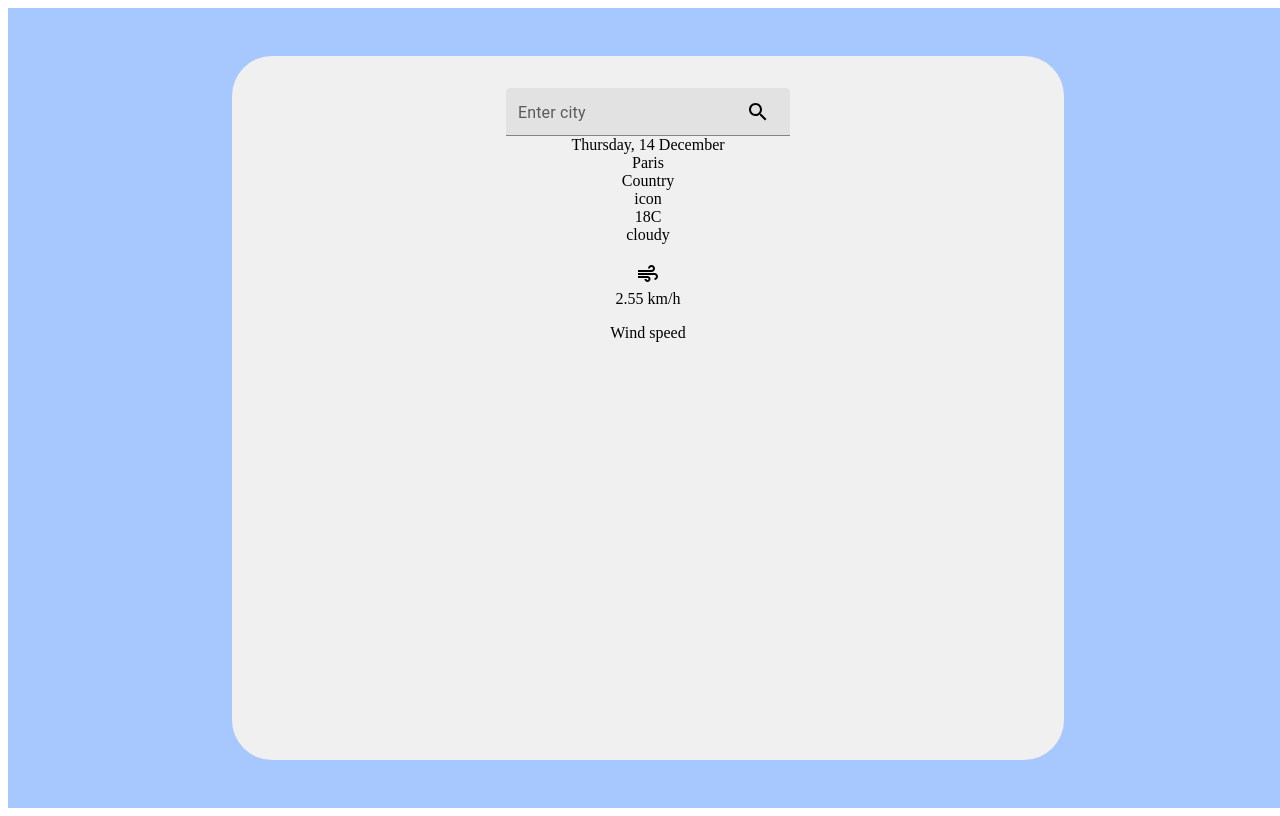
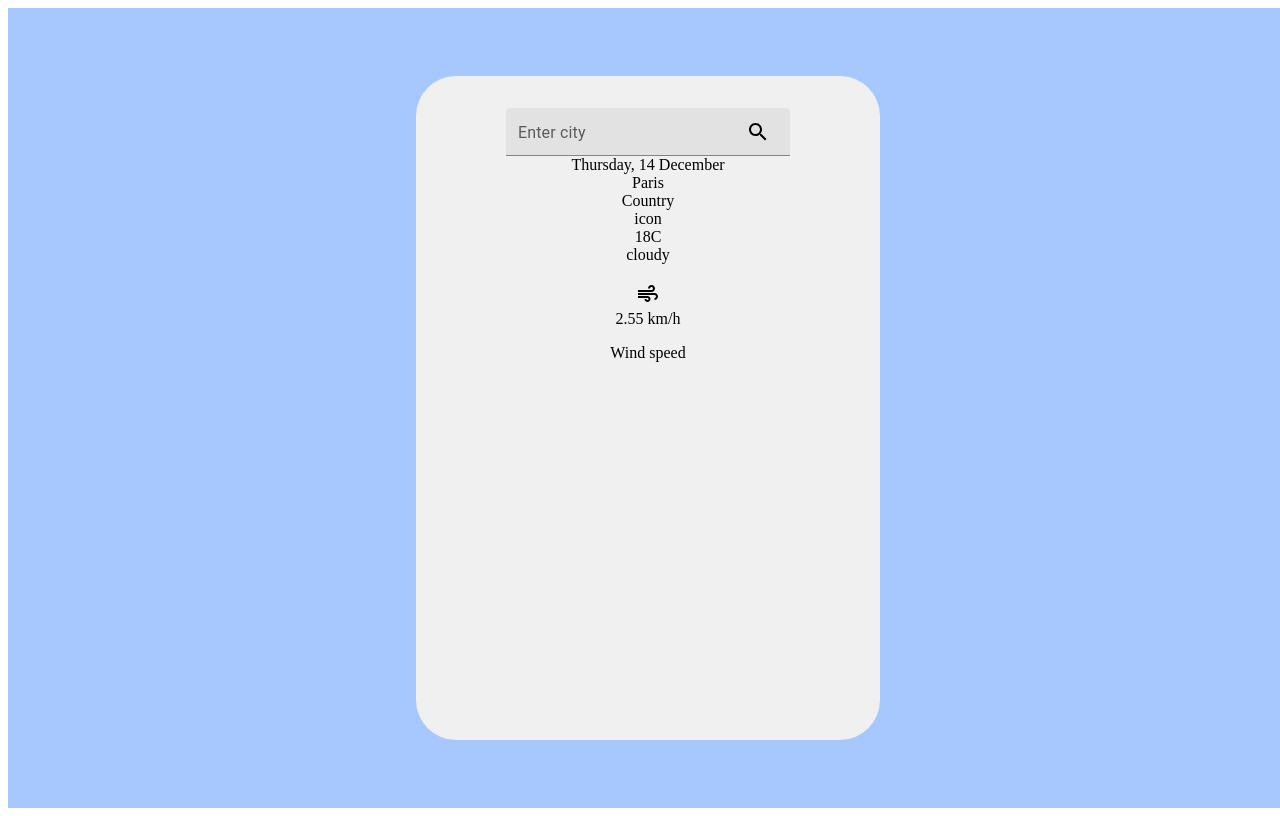
Before and after one commit to nicolkaver/weather_app, a React (Create React App) app: page / in a window 1280 px wide. Built offline with nearby package versions, Linux system fonts and the light colour scheme.

Commit message:
ADDED WEATHER ICONS:
commit made mostly to work from home

```diff
--- a/src/components/CustomizedTextField.tsx
+++ b/src/components/CustomizedTextField.tsx
@@ -42,6 +42,13 @@ const CustomizedTextField = (props: CustomizedTextFieldProps) => {
             variant="filled"
             size="small"
             color="secondary"
+            sx={{
+                '@media (max-width: 768px)': {
+                  width: '50%', // Adjust width for smaller screens
+                  fontSize: '12px', // Adjust font size for smaller screens
+                  // Add other responsive styles as needed
+                },
+              }}
             InputProps={{
                 endAdornment: (
                     <IconButton onClick={handleButtonClick}>
--- a/src/components/MainBox.tsx
+++ b/src/components/MainBox.tsx
@@ -9,8 +9,8 @@ const MainBox: React.FC<MainBoxProps> = ({ children }) => {
     return (
         <Box
             component="div"
-            width="60%"
-            height="80%"
+            width="400px"
+            height="600px"
             padding="2rem"
             borderRadius={10}
             sx={{
@@ -18,9 +18,17 @@ const MainBox: React.FC<MainBoxProps> = ({ children }) => {
                 // backgroundImage: 'url(https://st2.depositphotos.com/1162190/6186/i/450/depositphotos_61868743-stock-photo-weather-forecast-concept.jpg)',
                 backgroundSize: 'cover',
                 backgroundPosition: 'center',
-                display: 'flex',
-                flexDirection: 'column',
-                alignItems: 'center'
+                // display: 'flex',
+                // flexDirection: 'column',
+                // alignItems: 'center',
+                // maxWidth: '1200px',
+                // padding: '1rem',
+                // margin: '0 auto',
+                // '@media (max-width: 768px)': {
+                //     width: '90%', // Adjust width for smaller screens
+                //     height: 'auto', // Allow height to adjust based on content
+                //     padding: '1rem', // Adjust padding for smaller screens
+                // },
             }}
         >
             {children}
```
Also changed, not shown: src/components/DisplayWeather.tsx (+12 -0 lines).
